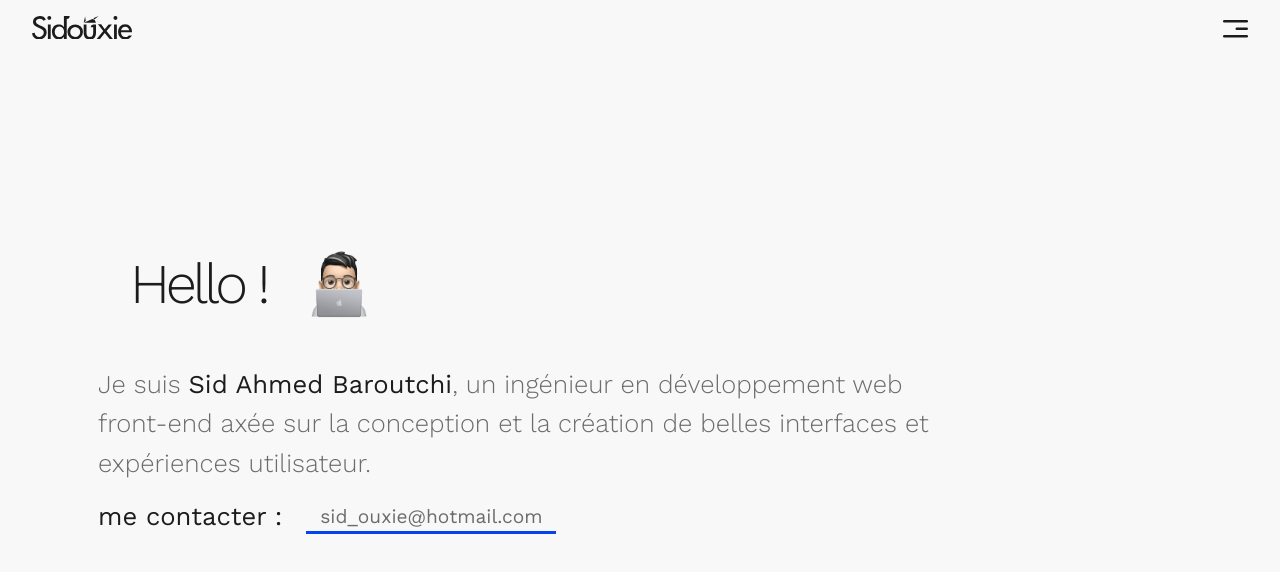
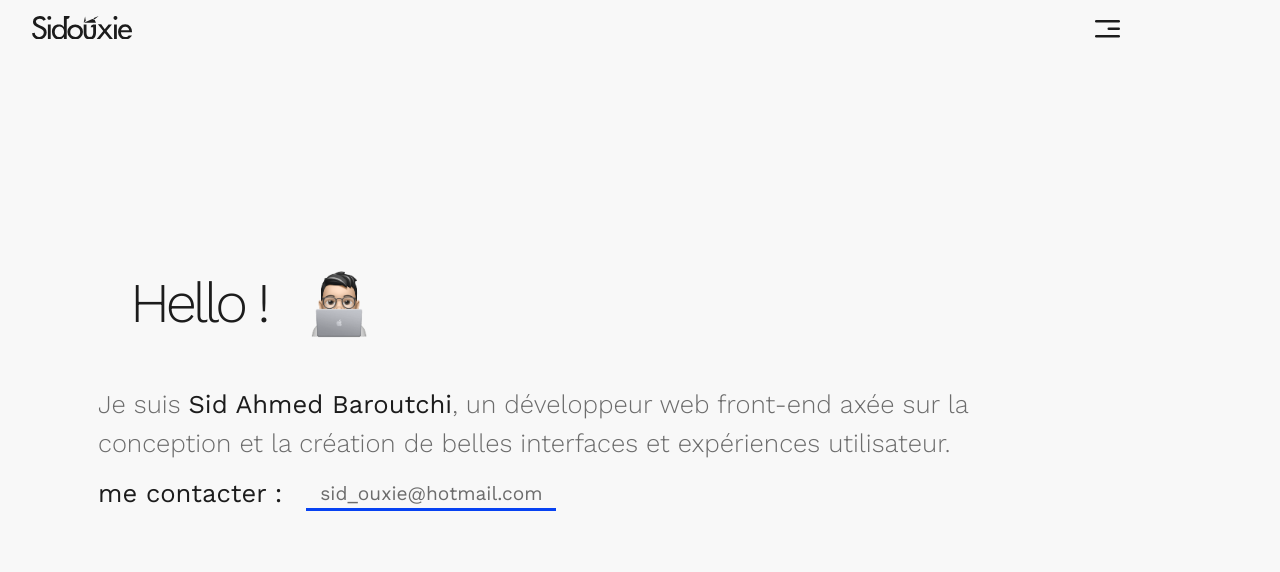
Before and after one commit to sidouxie/sidouxie-v3, a React (Create React App) app: page / in a window 1280 px wide. Shown: the top 572 px of the page. Built offline with nearby package versions, Linux system fonts and the light colour scheme; no server answers.

Commit message:
fix width for nav menu

```diff
--- a/src/Home.js
+++ b/src/Home.js
@@ -27,9 +27,9 @@ function Home() {
 
               <div className="sec-text">
                 <p>
-                  Je suis <strong>Sid Ahmed Baroutchi</strong>, un ingénieur en
-                  développement web front-end axée sur la conception et la
-                  création de belles interfaces et expériences utilisateur.
+                  Je suis <strong>Sid Ahmed Baroutchi</strong>, un développeur
+                  web front-end axée sur la conception et la création de belles
+                  interfaces et expériences utilisateur.
                 </p>
 
                 <div className="sec-btn">
--- a/src/components/Menu.js
+++ b/src/components/Menu.js
@@ -6,12 +6,12 @@ import { ReactComponent as IconDown } from '../assets/iconDown.svg'
 import { ReactComponent as Behance } from '../assets/behance.svg'
 import { ReactComponent as Instagram } from '../assets/instagram.svg'
 import { ReactComponent as Github } from '../assets/github.svg'
-import {gsap} from 'gsap'
-import {ScrollTrigger} from 'gsap/ScrollTrigger'
+import { gsap } from 'gsap'
+import { ScrollTrigger } from 'gsap/ScrollTrigger'
 import { CSSRulePlugin } from 'gsap/CSSRulePlugin'
 
-if (typeof window !== "undefined") {
-  gsap.registerPlugin(ScrollTrigger, CSSRulePlugin);
+if (typeof window !== 'undefined') {
+  gsap.registerPlugin(ScrollTrigger, CSSRulePlugin)
 }
 
 function Menu({ isopen, handleClick }) {
@@ -85,6 +85,7 @@ function Menu({ isopen, handleClick }) {
           />
         </Link>
 
+        {isopen ? (
           <IconDown
             className="IconDown"
             onClick={() => handleClick(!isopen)}
@@ -97,14 +98,17 @@ function Menu({ isopen, handleClick }) {
               right: '35px',
             }}
           />
-
+        ) : (
           <IconUp
             className="IconUp"
             onClick={() => handleClick(!isopen)}
             width={'25px'}
             style={{ fill: '#1c1c1c', cursor: 'pointer' }}
           />
+        )}
       </nav>
+
+      {isopen && (
         <div className={`menu-mobile ${isopen && 'active'}`}>
           <div className="wrapper-mobile">
             <div className="ligne-top"></div>
@@ -158,6 +162,7 @@ function Menu({ isopen, handleClick }) {
             </div>
           </div>
         </div>
+      )}
     </header>
   )
 }
--- a/src/styles/styles.scss
+++ b/src/styles/styles.scss
@@ -36,13 +36,13 @@ h6 {
 }
 
 header {
-  width: 100%;
+  width: 100vw;
   position: relative;
   display: block;
 }
 
 nav {
-  width: -webkit-fill-available;
+  width: 85vw;
   position: fixed;
   display: flex;
   flex-direction: row;
```
Also changed, not shown: 2 other files (tests, documents, lock files or other folders). Lines whose indentation alone changed are shown as unchanged.
